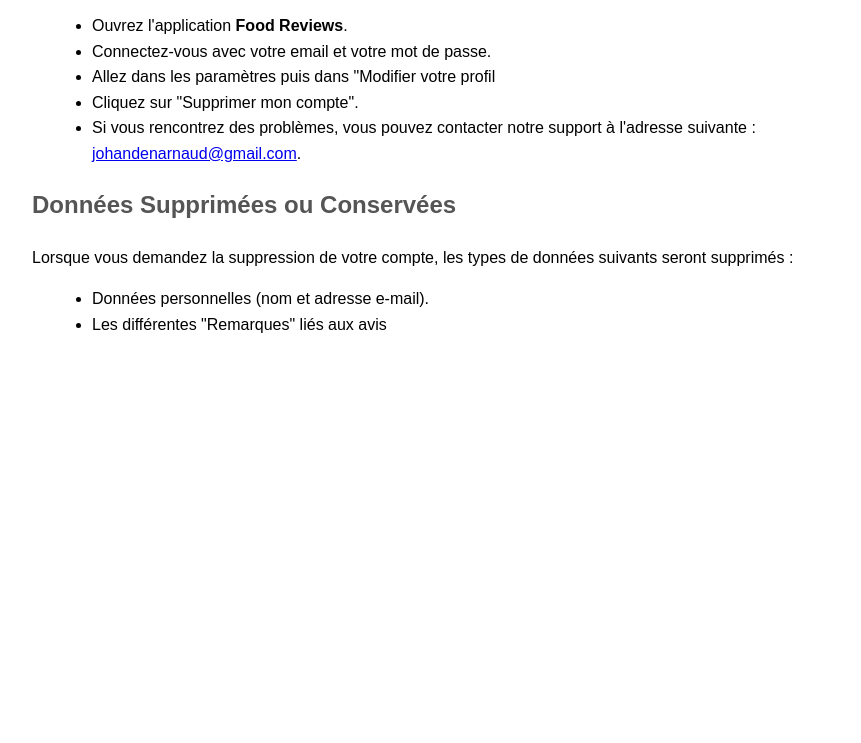
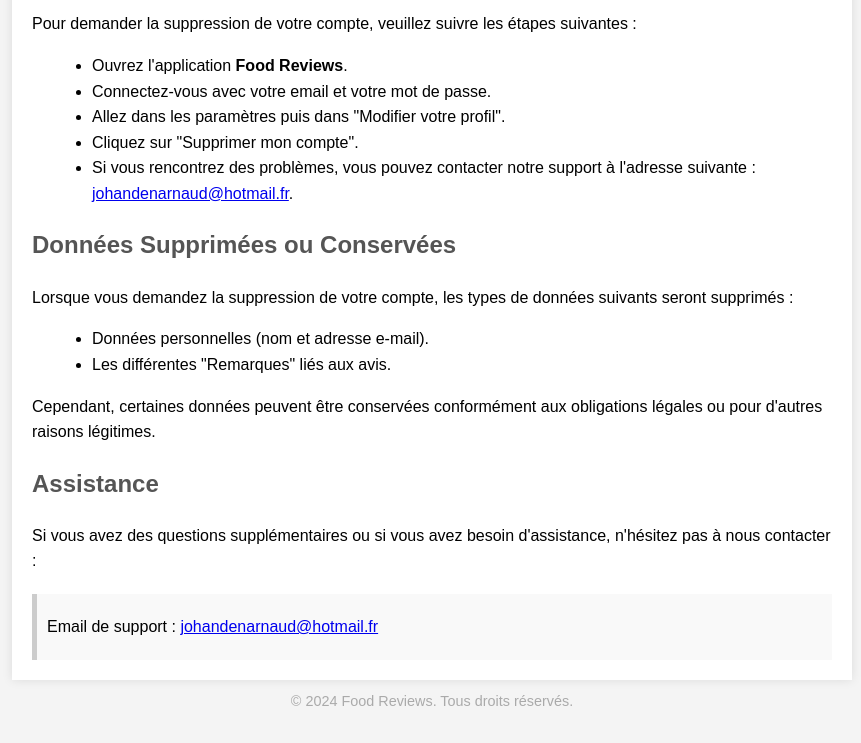
Before and after one commit to JohanDenarnaud/suppression-compte-food-reviews, a plain HTML site: page index.html in a window 1280 px wide. Shown: the part 181-924 px from the top of the page, without its empty margins (208-1069 px from the left). Before the commit the page ends 800 px from the top, so only its background shows below. Drawn offline with Linux system fonts and the light colour scheme.

Commit message:
Update index.html

```diff
--- a/index.html
+++ b/index.html
@@ -3,16 +3,20 @@
 <head>
     <meta charset="UTF-8">
     <meta name="viewport" content="width=device-width, initial-scale=1.0">
-    <title>Suppression de Compte - Food Reveiws</title>
+    <title>Suppression de Compte - Food Reviews</title>
     <style>
         body {
             font-family: Arial, sans-serif;
             line-height: 1.6;
             margin: 20px;
+            background-color: #f4f4f4;
         }
         .container {
             max-width: 800px;
             margin: auto;
+            padding: 20px;
+            background-color: #fff;
+            box-shadow: 0 0 10px rgba(0, 0, 0, 0.1);
         }
         h1 {
             color: #333;
@@ -27,27 +31,49 @@
             list-style-type: disc;
             margin-left: 20px;
         }
+        .footer {
+            text-align: center;
+            padding: 10px;
+            font-size: 0.9em;
+            color: #aaa;
+        }
+        .contact {
+            margin-top: 20px;
+            background-color: #f9f9f9;
+            padding: 10px;
+            border-left: 5px solid #ccc;
+        }
     </style>
 </head>
 <body>
     <div class="container">
-        <h1>Suppression de Compte - Nom de l'Appli</h1>
+        <h1>Suppression de Compte - Food Reviews</h1>
         <h2>Procédure de Demande de Suppression de Compte</h2>
         <p>Pour demander la suppression de votre compte, veuillez suivre les étapes suivantes :</p>
         <ul>
             <li>Ouvrez l'application <strong>Food Reviews</strong>.</li>
             <li>Connectez-vous avec votre email et votre mot de passe.</li>
-            <li>Allez dans les paramètres puis dans "Modifier votre profil</li>
+            <li>Allez dans les paramètres puis dans "Modifier votre profil".</li>
             <li>Cliquez sur "Supprimer mon compte".</li>
-            <li>Si vous rencontrez des problèmes, vous pouvez contacter notre support à l'adresse suivante : <a href="mailto:johandenarnaud@gmail.com">johandenarnaud@gmail.com</a>.</li>
+            <li>Si vous rencontrez des problèmes, vous pouvez contacter notre support à l'adresse suivante : <a href="mailto:johandenarnaud@hotmail.fr">johandenarnaud@hotmail.fr</a>.</li>
         </ul>
 
         <h2>Données Supprimées ou Conservées</h2>
         <p>Lorsque vous demandez la suppression de votre compte, les types de données suivants seront supprimés :</p>
         <ul>
             <li>Données personnelles (nom et adresse e-mail).</li>
-            <li>Les différentes "Remarques" liés aux avis</li>
+            <li>Les différentes "Remarques" liés aux avis.</li>
         </ul>
+        <p>Cependant, certaines données peuvent être conservées conformément aux obligations légales ou pour d'autres raisons légitimes.</p>
+
+        <h2>Assistance</h2>
+        <p>Si vous avez des questions supplémentaires ou si vous avez besoin d'assistance, n'hésitez pas à nous contacter :</p>
+        <div class="contact">
+            <p>Email de support : <a href="mailto:johandenarnaud@hotmail.fr">johandenarnaud@hotmail.fr</a></p>
+        </div>
+    </div>
+    <div class="footer">
+        &copy; 2024 Food Reviews. Tous droits réservés.
     </div>
 </body>
 </html>
```
